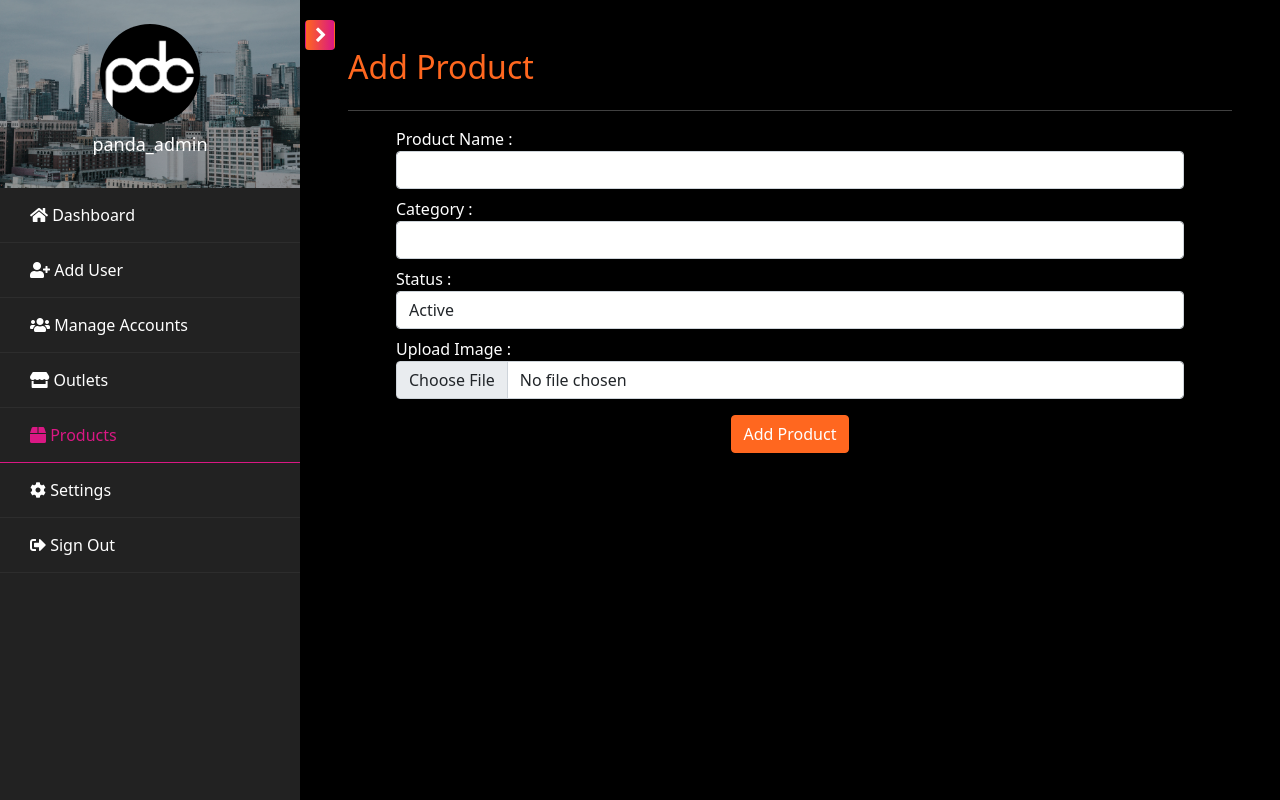
After one commit to DrwSiruma/PDC-Web-Project, a PHP site: page /admin/admin.add.product.php in a window 1280 px wide. The commit adds this page. Run offline with PHP 8.4, Linux system fonts and the light colour scheme; a user stored in the database is signed in.

```diff
--- a/assets/css/style.css
+++ b/assets/css/style.css
@@ -560,6 +560,7 @@ section {
 .outlet_details .outlet-image {
     width: 100%;
     height: auto;
+    /* box-shadow: rgba(0, 0, 0, 0.25) 0px 14px 28px, rgba(0, 0, 0, 0.22) 0px 10px 10px; */
 }
 .outlet_details .info-wrapper {
     border: 0;
--- a/assets/js/tables.js
+++ b/assets/js/tables.js
@@ -135,3 +135,14 @@ $(document).ready(function () {
     lengthChange: true,
     });
 });
+
+// Product Table
+$(document).ready(function () {
+    var table = $('#product_table').DataTable({
+    searching: true,
+    paging: true,
+    info: true,
+    ordering: false,
+    lengthChange: true,
+    });
+});
--- /dev/null
+++ b/pages/admin/admin.add.product.php
@@ -0,0 +1,56 @@
+<?php include('admin.header.php'); ?>
+
+<div id="content" class="p-4 p-md-5 pt-5">
+    <h2 class="mb-4 text-orange">Add Product</h2>
+    <hr />
+
+    <?php if (!empty($_SESSION['product-error'])) : ?>
+        <div class="alert alert-danger"><?php echo $_SESSION['product-error']; unset($_SESSION['product-error']); ?></div>
+    <?php endif; ?>
+    <?php if (!empty($_SESSION['product-success'])) : ?>
+        <div class="alert alert-success"><?php echo $_SESSION['product-success']; unset($_SESSION['product-success']); ?></div>
+    <?php endif; ?>
+
+    <div class="ps-5 pe-5">
+        <form method="post" action="process.add.product.php" enctype="multipart/form-data">
+            <div class="row mt-2">
+                <div class="col-md-12">
+                    <label for="product_name">Product Name :</label>
+                    <input type="text" class="form-control" id="product_name" name="product_name" required>
+                </div>
+            </div>
+            <div class="row mt-2">
+                <div class="col-md-12">
+                    <label for="category">Category :</label>
+                    <select class="form-control" id="category" name="category" required>
+                        <option value="" selected hidden></option>
+                        <option value="Bakery">Bakery</option>
+                        <option value="Beverage">Beverage</option>
+                        <option value="Donut">Donut</option>
+                        <option value="Savory">Savory</option>
+                    </select>
+                </div>
+            </div>
+            <div class="row mt-2">
+                <div class="col-md-12">
+                    <label for="status">Status :</label>
+                    <select class="form-control" id="status" name="status" required>
+                        <option value="Active">Active</option>
+                        <option value="Inactive">Inactive</option>
+                    </select>
+                </div>
+            </div>
+            <div class="row mt-2">
+                <div class="col-md-12">
+                    <label for="image">Upload Image :</label>
+                    <input type="file" class="form-control" id="image" name="image" accept="image/*" required>
+                </div>
+            </div>
+            <div class="mt-3 text-center">
+                <button class="btn btn-orange" type="submit" title="Add Product">Add Product</button>
+            </div>
+        </form>
+    </div>
+</div>
+
+<?php include('admin.footer.php'); ?>
--- a/pages/admin/admin.header.php
+++ b/pages/admin/admin.header.php
@@ -17,6 +17,7 @@ unset($_SESSION['success']);
 $current_page = basename($_SERVER['PHP_SELF']);
 $accounts_page = ['admin.accounts.php', 'admin.user.php'];
 $outlet_page = ['admin.outlet.php', 'admin.add.outlet.php', 'admin.edit.outlet.php'];
+$product_page = ['admin.products.php', 'admin.add.product.php', 'admin.edit.product.php'];
 
 // echo "Welcome, Admin " . $_SESSION['username'];
 include('../../includes/upload_size.php');
@@ -73,6 +74,9 @@ include('../../includes/upload_size.php');
                     <li class="<?php echo (in_array($current_page, $outlet_page)) ? 'active' : ''; ?>">
                         <a href="admin.outlet.php"><span class="fas fa-store mr-3"></span>&nbsp;Outlets</a>
                     </li>
+                    <li class="<?php echo (in_array($current_page, $product_page)) ? 'active' : ''; ?>">
+                        <a href="admin.products.php"><span class="fas fa-box mr-3"></span>&nbsp;Products</a>
+                    </li>
                     <li class="<?php echo ($current_page == 'admin.settings.php') ? 'active' : ''; ?>">
                         <a href="admin.settings.php"><span class="fas fa-cog mr-3"></span>&nbsp;Settings</a>
                     </li>
--- a/pages/home.php
+++ b/pages/home.php
@@ -139,7 +139,7 @@
                             <img src="../uploads/outlets/<?php echo $outlet_row['image_name']; ?>" class="card-img-top" alt="">
                             <div class="card-body text-center">
                                 <h5 class="card-title text-orange"><?php echo $outlet_row['store_name']; ?></h5>
-                                <a href="outlet.details.php?id=<?php echo $outlet_row['id']; ?>" class="btn btn-sm btn-orange mt-2">Store details <i class="fas fa-external-link-alt"></i></a>
+                                <a href="outlet.details.php?id=<?php echo $outlet_row['id']; ?>" class="btn btn-sm btn-orange mt-2" style="font-size: .75rem;">Store details <i class="fas fa-external-link-alt"></i></a>
                             </div>
                         </div>
                     </div>
--- /dev/null
+++ b/pages/menu.donuts.php
@@ -0,0 +1,5 @@
+<?php include('header.php'); ?>
+
+    <!-- content -->
+
+<?php include('footer.php'); ?>
--- a/pages/outlet.details.php
+++ b/pages/outlet.details.php
@@ -38,7 +38,7 @@ $outlet_row=mysqli_fetch_array($outlet_qry);
                             <div class="info-header">Our Menu Categories</div>
                             <div class="row">
                                 <div class="col-md-3 mb-2">
-                                    <a href="#" target="_blank">
+                                    <a href="menu.donuts.php?id=<?php echo $outlet_id; ?>" target="_blank">
                                         <div class="card shadow-sm">
                                             <img src="../assets/img/menu/donuts.jpg" class="card-img-top" alt="">
                                             <div class="card-body text-center">
```
Also changed, not shown: pages/admin/admin.products.php (added, +62 -0 lines), pages/admin/process.add.product.php (added).
